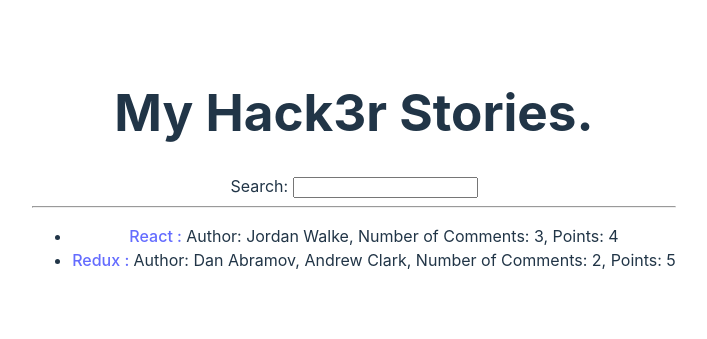
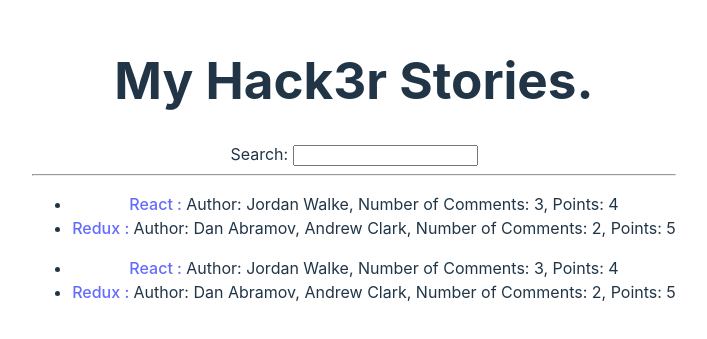
Before and after one commit to niklitt/hacker-stories, a React (Vite) app: page / in a window 1280 px wide. Shown: the part 231-570 px from the top of the page, without its empty margins (286-993 px from the left). Built offline with nearby package versions, Linux system fonts and the light colour scheme.

Commit message:
feature/Fundamentals-of-React: Completed React Component Declaration

```diff
--- a/src/App.jsx
+++ b/src/App.jsx
@@ -22,7 +22,7 @@
   },
 ];
 
-function App() {
+const App = () => (
 
   // const welcome = {
   //   greeting: 'Howdy',
@@ -32,32 +32,39 @@
   // function getTitle(title) {
   //   return title;
   // }
+    <div>
+      <h1>My Hack3r Stories.</h1>
 
-  return (
-      <div>
-        <h1>
-          My Hack3r Stories.
-        </h1>
-
-        <label htmlFor="search">Search: </label>
-        <input id="search" type="text" />
+      <Search />
 
       <hr />
 
+      <List />
+      <List />
+
+    </div>
+)
+
+const Search = () => (
+  <div>
+    <label htmlFor="search">Search: </label>
+    <input id="search" type="text" />
+  </div>
+);
+
+const List = () => (
   <ul>
-          {list.map(function (item) {
-            return <li key={item.objectID}>
+    {list.map((item) => (
+        <li key={item.objectID}>
           <span>
             <a href={item.url}>{item.title} : </a>
           </span>
           <span>Author: {item.author}, </span>
           <span>Number of Comments: {item.num_comments}, </span>
           <span>Points: {item.points}</span>
-            </li>;
-          })}
+        </li>
+      ))}
   </ul>
-      </div>
-  )
-}
+);
 
 export default App
```
Lines whose indentation alone changed are shown as unchanged.
